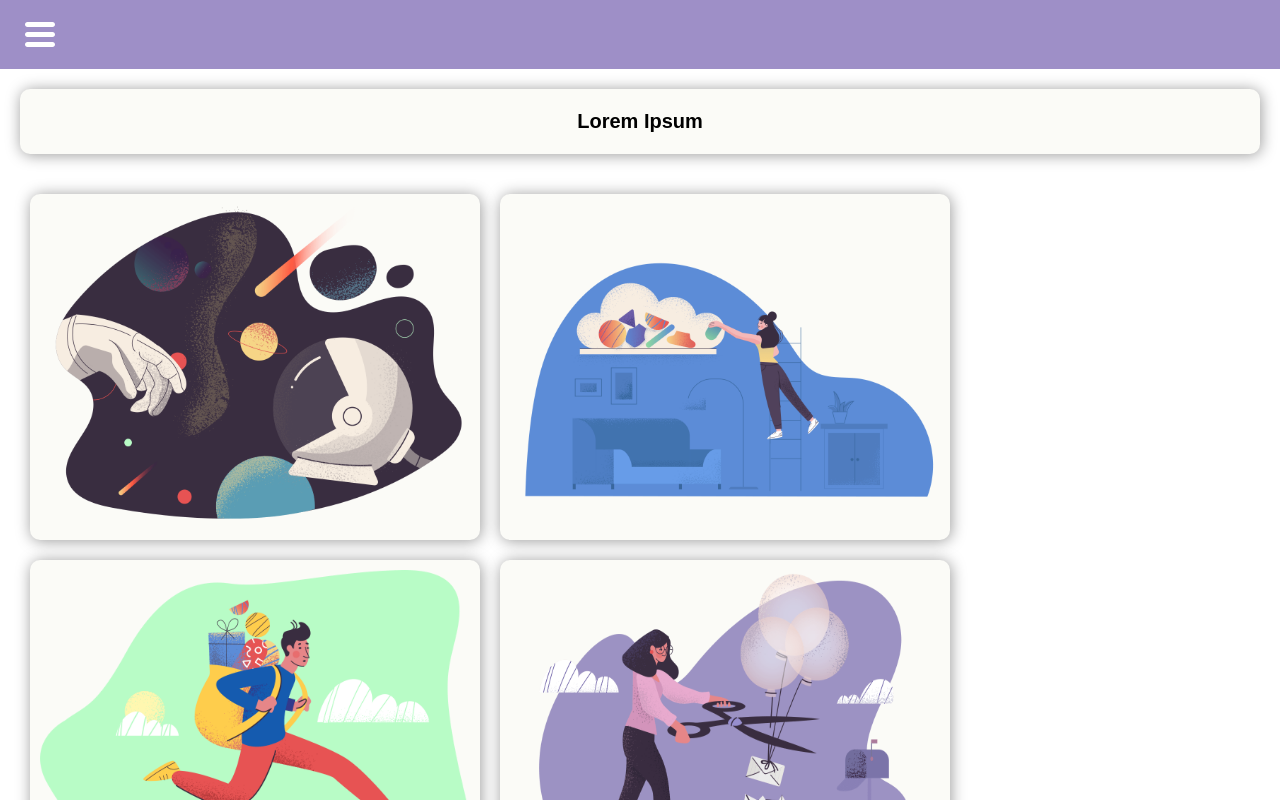
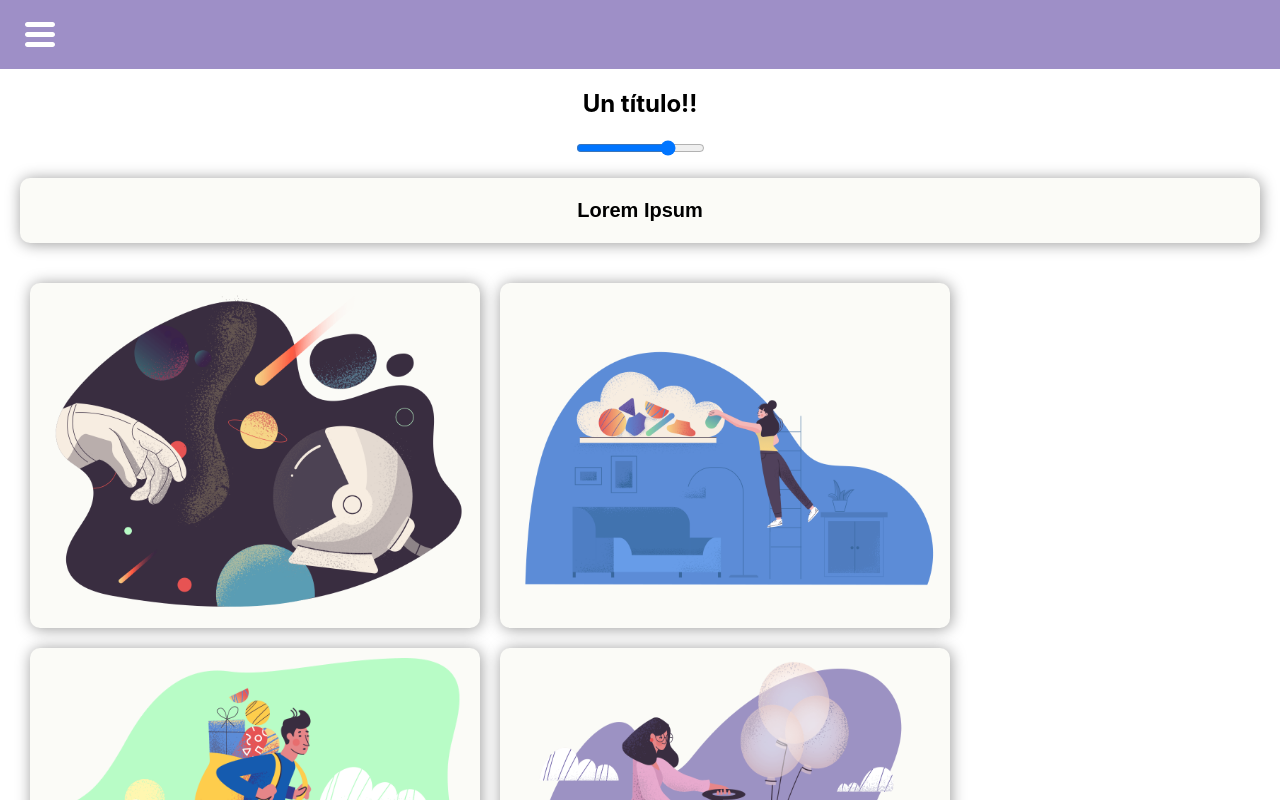
Before and after one commit to undynx/framer-motion-presentation, a React (Create React App) app: page / in a window 1280 px wide. Shown: the top 800 px of the page. Built offline with nearby package versions, Linux system fonts and the light colour scheme.

Commit message:
Adds slicdeR

```diff
--- a/src/App.css
+++ b/src/App.css
@@ -57,3 +57,9 @@
   display: flex;
   flex-wrap: wrap;
 }
+
+.sliderContainer {
+  display: flex;
+  flex-direction: column;
+  align-items: center;
+}
--- a/src/App.js
+++ b/src/App.js
@@ -20,6 +20,17 @@ function App() {
       <Header onClose={() => setMenuOpen((state) => !state)} />
       <SideMenu isOpen={menuOpen} onClose={() => setMenuOpen((state) => !state)} />
 
+      <div className="sliderContainer">
+        <h2>
+          Un título!!
+        </h2>
+        <input
+          type="range"
+          min="-100"
+          max="100"
+        />
+      </div>
+
       <Accordion />
 
       <div className="cardsContainer">
```
